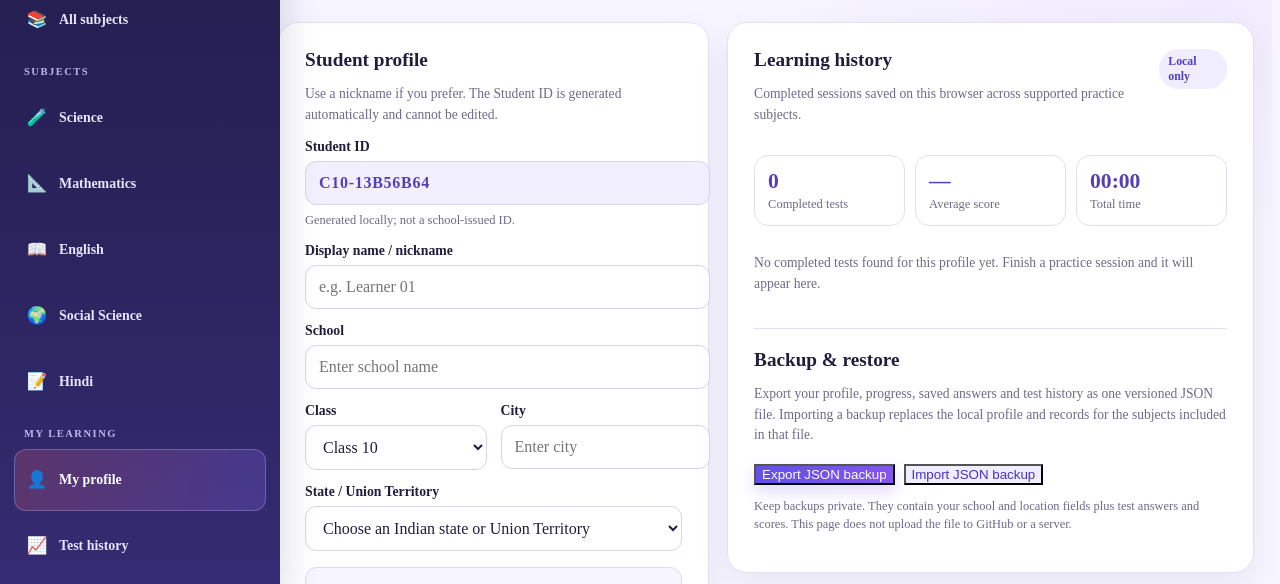
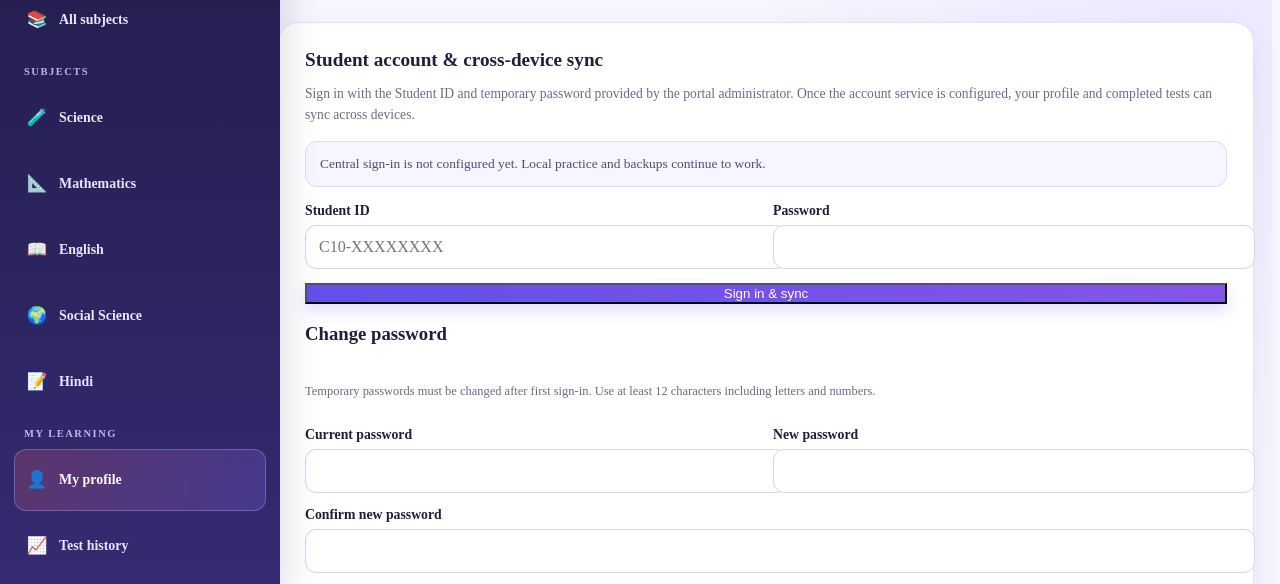
Before and after one commit to AI-Hobbiest/C10-Playground, a plain HTML site: page profile.html in a window 1280 px wide. Shown: the part 205-789 px from the top of the page. Drawn offline with Linux system fonts and the light colour scheme.

Commit message:
Add student sign-in and password change interface

```diff
--- a/profile.html
+++ b/profile.html
@@ -49,6 +49,23 @@ hr.soft{border:0;border-top:1px solid var(--c10-line);margin:20px 0}
   <div class="brand-signature">Conceptualised by <strong>JP Ganathe</strong></div>
 </header>
 <main class="profile-wrap">
+  <section class="profile-card" id="studentAccountPanel" style="margin-bottom:18px">
+    <h2>Student account &amp; cross-device sync</h2>
+    <p class="status">Sign in with the Student ID and temporary password provided by the portal administrator. Once the account service is configured, your profile and completed tests can sync across devices.</p>
+    <div id="studentAccountStatus" class="notice" role="status" aria-live="polite">Central sign-in is not configured yet. Local practice and backups continue to work.</div>
+    <form id="studentLoginForm" class="form-grid" novalidate>
+      <div class="field"><label for="studentLoginId">Student ID</label><input id="studentLoginId" autocomplete="username" placeholder="C10-XXXXXXXX" required></div>
+      <div class="field"><label for="studentLoginPassword">Password</label><input id="studentLoginPassword" type="password" autocomplete="current-password" required></div>
+      <div class="field full"><button class="btn" id="studentLoginBtn" type="submit">Sign in &amp; sync</button> <button class="btn secondary" id="studentLogoutBtn" type="button" hidden>Sign out</button></div>
+    </form>
+    <form id="studentChangePasswordForm" class="form-grid" hidden novalidate>
+      <div class="field full"><h3 id="changePasswordTitle">Change password</h3><p class="microcopy">Temporary passwords must be changed after first sign-in. Use at least 12 characters including letters and numbers.</p></div>
+      <div class="field"><label for="currentStudentPassword">Current password</label><input id="currentStudentPassword" type="password" autocomplete="current-password" required></div>
+      <div class="field"><label for="newStudentPassword">New password</label><input id="newStudentPassword" type="password" autocomplete="new-password" minlength="12" required></div>
+      <div class="field full"><label for="confirmStudentPassword">Confirm new password</label><input id="confirmStudentPassword" type="password" autocomplete="new-password" minlength="12" required></div>
+      <div class="field full"><button class="btn" type="submit">Change password</button></div>
+    </form>
+  </section>
   <div id="pageStatus" class="status" role="status" aria-live="polite"></div>
   <div class="profile-grid">
     <section id="profile" class="profile-card c10-page-anchor">
@@ -123,6 +140,8 @@ hr.soft{border:0;border-top:1px solid var(--c10-line);margin:20px 0}
 <footer class="brand-signature site-credit">Conceptualised by <strong>JP Ganathe</strong></footer>
 <script src="./js/storage.js"></script>
 <script src="./js/profile-model.js"></script>
+<script src="./js/api-config.js"></script>
+<script src="./js/api-client.js"></script>
 <script src="./js/profile-manager.js"></script>
 <script src="./js/app-shell.js"></script>
 </body>
```
